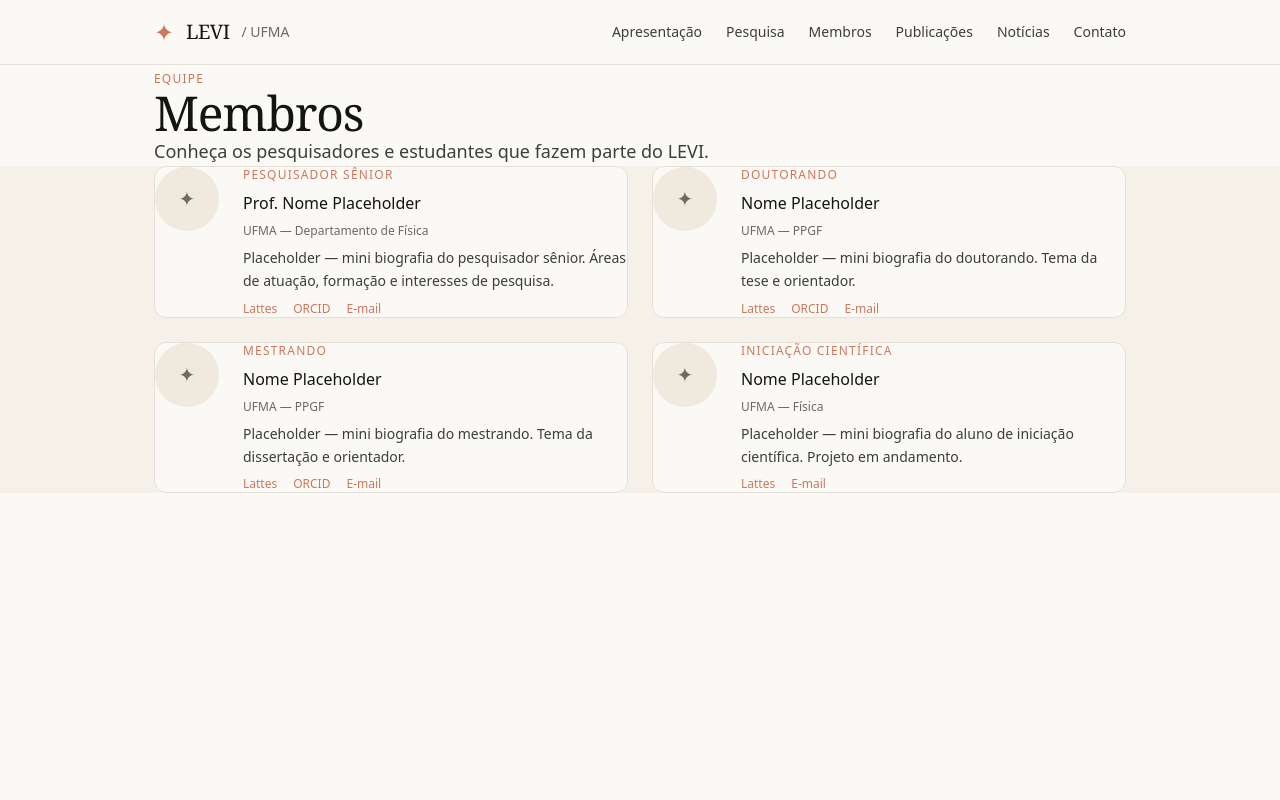
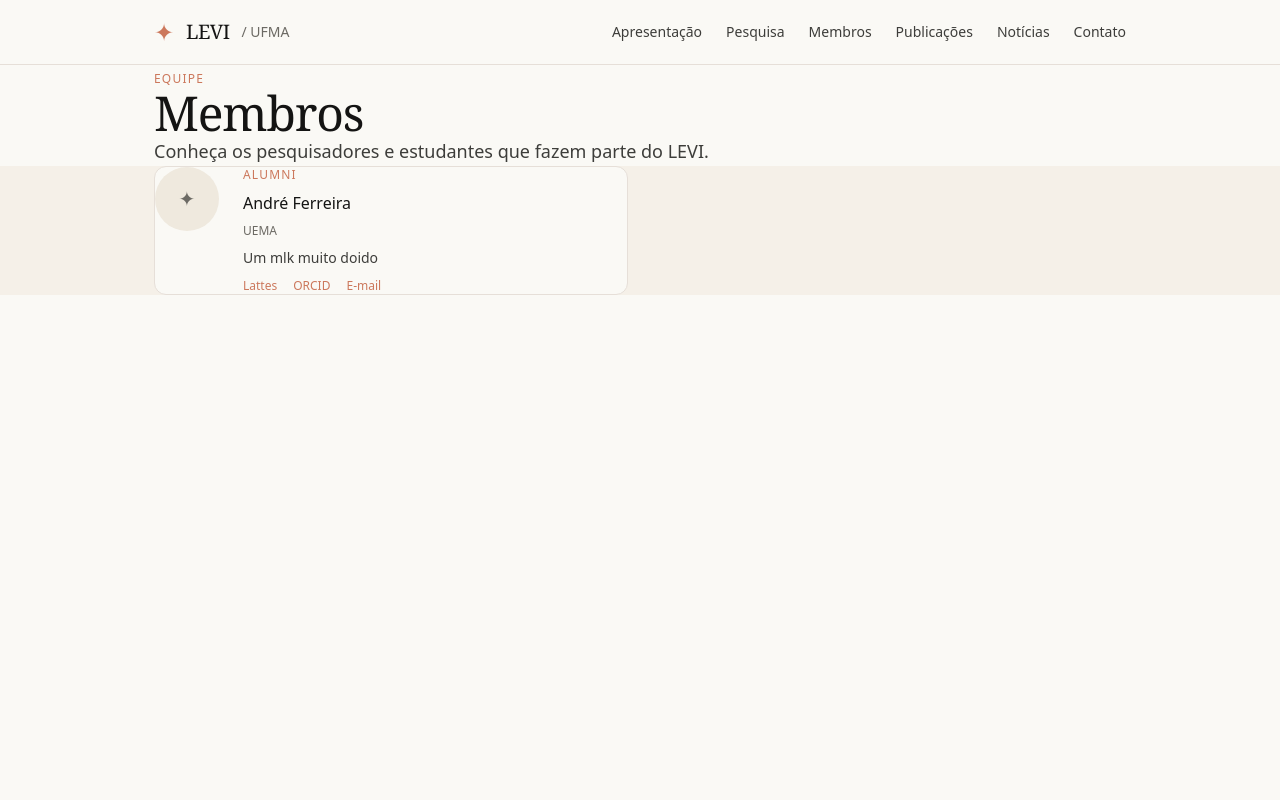
Before and after one commit to researchgroups-ufma/levi, a Next.js app: page /members in a window 1280 px wide. Shown: the top 800 px of the page. Built offline with nearby package versions, Linux system fonts and the light colour scheme.

Commit message:
feat: páginas conectadas ao conteúdo do CMS

```diff
--- a/app/members/page.tsx
+++ b/app/members/page.tsx
@@ -1,48 +1,32 @@
-const members = [
-  {
-    name: 'Prof. Nome Placeholder',
-    role: 'Pesquisador Sênior',
-    affiliation: 'UFMA — Departamento de Física',
-    bio: 'Placeholder — mini biografia do pesquisador sênior. Áreas de atuação, formação e interesses de pesquisa.',
-    email: 'placeholder@ufma.br',
-    lattes: '#',
-    orcid: '#',
-  },
-  {
-    name: 'Nome Placeholder',
-    role: 'Doutorando',
-    affiliation: 'UFMA — PPGF',
-    bio: 'Placeholder — mini biografia do doutorando. Tema da tese e orientador.',
-    email: 'placeholder@discente.ufma.br',
-    lattes: '#',
-    orcid: '#',
-  },
-  {
-    name: 'Nome Placeholder',
-    role: 'Mestrando',
-    affiliation: 'UFMA — PPGF',
-    bio: 'Placeholder — mini biografia do mestrando. Tema da dissertação e orientador.',
-    email: 'placeholder@discente.ufma.br',
-    lattes: '#',
-    orcid: '#',
-  },
-  {
-    name: 'Nome Placeholder',
-    role: 'Iniciação Científica',
-    affiliation: 'UFMA — Física',
-    bio: 'Placeholder — mini biografia do aluno de iniciação científica. Projeto em andamento.',
-    email: 'placeholder@discente.ufma.br',
-    lattes: '#',
-    orcid: null,
-  },
-];
+import { getCollection } from '@/lib/mdx';
 
-const roleOrder = ['Pesquisador Sênior', 'Pós-Doutorando', 'Doutorando', 'Mestrando', 'Iniciação Científica'];
+type Member = {
+  slug: string;
+  title: string;
+  role: string;
+  affiliation: string;
+  bio: string;
+  email?: string;
+  lattes?: string;
+  orcid?: string;
+  research_area?: string;
+  photo?: string;
+};
 
 export default function MembersPage() {
+  const members = getCollection('members') as Member[];
+
+  const fallback = [
+    { slug: 'placeholder-1', title: 'Nome Placeholder', role: 'Pesquisador Sênior', affiliation: 'UFMA — Departamento de Física', bio: 'Placeholder — mini biografia.', email: 'placeholder@ufma.br', lattes: '#', orcid: '#' },
+    { slug: 'placeholder-2', title: 'Nome Placeholder', role: 'Doutorando', affiliation: 'UFMA — PPGF', bio: 'Placeholder — mini biografia.', email: 'placeholder@discente.ufma.br', lattes: '#', orcid: undefined },
+    { slug: 'placeholder-3', title: 'Nome Placeholder', role: 'Mestrando', affiliation: 'UFMA — PPGF', bio: 'Placeholder — mini biografia.', email: 'placeholder@discente.ufma.br', lattes: '#', orcid: undefined },
+    { slug: 'placeholder-4', title: 'Nome Placeholder', role: 'Iniciação Científica', affiliation: 'UFMA — Física', bio: 'Placeholder — mini biografia.', email: 'placeholder@discente.ufma.br', lattes: undefined, orcid: undefined },
+  ];
+
+  const data = members.length > 0 ? members : fallback;
+
   return (
     <>
-      {/* Hero da página */}
       <section className="bg-canvas py-24">
         <div className="container-site">
           <span className="inline-block text-xs font-medium uppercase tracking-widest text-primary mb-4">
@@ -57,44 +41,36 @@ export default function MembersPage() {
         </div>
       </section>
 
-      {/* Lista de membros */}
       <section className="bg-surface-soft py-24">
         <div className="container-site">
           <div className="grid grid-cols-1 md:grid-cols-2 gap-6">
-            {members.map((member, i) => (
-              <div key={i} className="bg-canvas rounded-lg p-8 border border-hairline flex gap-6">
-                {/* Avatar placeholder */}
-                <div className="w-16 h-16 rounded-full bg-surface-card shrink-0 flex items-center justify-center">
-                  <span className="text-xl text-muted">✦</span>
+            {data.map((member) => (
+              <div key={member.slug} className="bg-canvas rounded-lg p-8 border border-hairline flex gap-6">
+                <div className="w-16 h-16 rounded-full bg-surface-card shrink-0 flex items-center justify-center overflow-hidden">
+                  {member.photo ? (
+                    <img src={member.photo} alt={member.title} className="w-full h-full object-cover" />
+                  ) : (
+                    <span className="text-xl text-muted">✦</span>
+                  )}
                 </div>
-                {/* Info */}
                 <div className="flex flex-col gap-2">
                   <span className="text-xs font-medium uppercase tracking-widest text-primary">
                     {member.role}
                   </span>
                   <h2 className="font-sans text-base font-medium text-ink">
-                    {member.name}
+                    {member.title}
                   </h2>
                   <p className="text-xs text-muted">{member.affiliation}</p>
-                  <p className="text-sm text-body leading-relaxed mt-1">
-                    {member.bio}
-                  </p>
-                  {/* Links */}
+                  <p className="text-sm text-body leading-relaxed mt-1">{member.bio}</p>
                   <div className="flex gap-4 mt-2">
                     {member.lattes && (
-                      <a href={member.lattes} className="text-xs font-medium text-primary hover:text-primary-active transition-colors">
-                        Lattes
-                      </a>
+                      <a href={member.lattes} className="text-xs font-medium text-primary hover:text-primary-active transition-colors">Lattes</a>
                     )}
                     {member.orcid && (
-                      <a href={member.orcid} className="text-xs font-medium text-primary hover:text-primary-active transition-colors">
-                        ORCID
-                      </a>
+                      <a href={member.orcid} className="text-xs font-medium text-primary hover:text-primary-active transition-colors">ORCID</a>
                     )}
                     {member.email && (
-                      <a href={`mailto:${member.email}`} className="text-xs font-medium text-primary hover:text-primary-active transition-colors">
-                        E-mail
-                      </a>
+                      <a href={'mailto:' + member.email} className="text-xs font-medium text-primary hover:text-primary-active transition-colors">E-mail</a>
                     )}
                   </div>
                 </div>
--- a/app/news/page.tsx
+++ b/app/news/page.tsx
@@ -1,38 +1,28 @@
-const news = [
-  {
-    title: 'Título da Notícia Placeholder 1',
-    date: '15 de maio de 2025',
-    category: 'Publicação',
-    excerpt:
-      'Placeholder — resumo da notícia 1. Descreva brevemente o que aconteceu e por que é relevante para o grupo.',
-  },
-  {
-    title: 'Título da Notícia Placeholder 2',
-    date: '02 de abril de 2025',
-    category: 'Defesa',
-    excerpt:
-      'Placeholder — resumo da notícia 2. Descreva brevemente o que aconteceu e por que é relevante para o grupo.',
-  },
-  {
-    title: 'Título da Notícia Placeholder 3',
-    date: '18 de março de 2025',
-    category: 'Premiação',
-    excerpt:
-      'Placeholder — resumo da notícia 3. Descreva brevemente o que aconteceu e por que é relevante para o grupo.',
-  },
-  {
-    title: 'Título da Notícia Placeholder 4',
-    date: '05 de fevereiro de 2025',
-    category: 'Visita',
-    excerpt:
-      'Placeholder — resumo da notícia 4. Descreva brevemente o que aconteceu e por que é relevante para o grupo.',
-  },
-];
+import { getCollection } from '@/lib/mdx';
+
+type News = {
+  slug: string;
+  title: string;
+  date: string;
+  category: string;
+  excerpt: string;
+  cover_image?: string;
+};
 
 export default function NewsPage() {
+  const news = getCollection('news') as News[];
+
+  const fallback: News[] = [
+    { slug: 'placeholder-1', title: 'Título da Notícia Placeholder 1', date: '15 de maio de 2025', category: 'Publicação', excerpt: 'Placeholder — resumo da notícia 1.' },
+    { slug: 'placeholder-2', title: 'Título da Notícia Placeholder 2', date: '02 de abril de 2025', category: 'Defesa', excerpt: 'Placeholder — resumo da notícia 2.' },
+    { slug: 'placeholder-3', title: 'Título da Notícia Placeholder 3', date: '18 de março de 2025', category: 'Premiação', excerpt: 'Placeholder — resumo da notícia 3.' },
+    { slug: 'placeholder-4', title: 'Título da Notícia Placeholder 4', date: '05 de fevereiro de 2025', category: 'Visita', excerpt: 'Placeholder — resumo da notícia 4.' },
+  ];
+
+  const data = news.length > 0 ? news : fallback;
+
   return (
     <>
-      {/* Hero da página */}
       <section className="bg-canvas py-24">
         <div className="container-site">
           <span className="inline-block text-xs font-medium uppercase tracking-widest text-primary mb-4">
@@ -47,13 +37,11 @@ export default function NewsPage() {
         </div>
       </section>
 
-      {/* Lista de notícias */}
       <section className="bg-surface-soft py-24">
         <div className="container-site">
           <div className="grid grid-cols-1 md:grid-cols-2 gap-6">
-            {news.map((item, i) => (
-              <div key={i} className="bg-canvas rounded-lg p-8 border border-hairline flex flex-col gap-4">
-                {/* Categoria e data */}
+            {data.map((item) => (
+              <div key={item.slug} className="bg-canvas rounded-lg p-8 border border-hairline flex flex-col gap-4">
                 <div className="flex items-center justify-between">
                   <span className="text-xs font-medium uppercase tracking-widest text-primary">
                     {item.category}
@@ -62,17 +50,14 @@ export default function NewsPage() {
                     {item.date}
                   </span>
                 </div>
-                {/* Título */}
                 <h2 className="font-serif text-xl text-ink tracking-tight leading-snug">
                   {item.title}
                 </h2>
-                {/* Resumo */}
                 <p className="text-sm text-body leading-relaxed">
                   {item.excerpt}
                 </p>
-                {/* Link */}
                 <div className="mt-auto pt-2">
-                  <span className="text-xs font-medium text-primary hover:text-primary-active transition-colors cursor-pointer">
+                  <span className="text-xs font-medium text-primary cursor-pointer">
                     Ler mais →
                   </span>
                 </div>
--- a/app/publications/page.tsx
+++ b/app/publications/page.tsx
@@ -1,21 +1,28 @@
+import { getCollection } from '@/lib/mdx';
+
 type Publication = {
+  slug: string;
   title: string;
   authors: string;
   year: number;
-  journal: string | null;
+  journal?: string;
   type: string;
-  doi: string | null;
-  arxiv: string | null;
+  doi?: string;
+  arxiv?: string;
 };
 
-const publications: Publication[] = [
-  { title: 'Publicacao Placeholder 1', authors: 'Autor A, Autor B', year: 2024, journal: 'Journal Placeholder', type: 'Artigo', doi: '10.xxxx/p1', arxiv: 'xxxx.xxxxx' },
-  { title: 'Publicacao Placeholder 2', authors: 'Autor A, Autor D', year: 2024, journal: 'Physical Review Placeholder', type: 'Artigo', doi: '10.xxxx/p2', arxiv: null },
-  { title: 'Publicacao Placeholder 3', authors: 'Autor B, Autor E', year: 2023, journal: null, type: 'Preprint', doi: null, arxiv: 'xxxx.xxxxx' },
-  { title: 'Publicacao Placeholder 4', authors: 'Autor A, Autor C', year: 2023, journal: 'Placeholder Letters', type: 'Artigo', doi: '10.xxxx/p4', arxiv: 'xxxx.xxxxx' },
-];
+export default function PublicationsPage() {
+  const publications = getCollection('publications') as Publication[];
 
-export default function PublicationsPage() {
+  const fallback: Publication[] = [
+    { slug: 'p1', title: 'Publicacao Placeholder 1', authors: 'Autor A, Autor B', year: 2024, journal: 'Journal Placeholder', type: 'Artigo', doi: '10.xxxx/p1', arxiv: 'xxxx.xxxxx' },
+    { slug: 'p2', title: 'Publicacao Placeholder 2', authors: 'Autor A, Autor D', year: 2024, journal: 'Physical Review Placeholder', type: 'Artigo', doi: '10.xxxx/p2' },
+    { slug: 'p3', title: 'Publicacao Placeholder 3', authors: 'Autor B, Autor E', year: 2023, type: 'Preprint', arxiv: 'xxxx.xxxxx' },
+    { slug: 'p4', title: 'Publicacao Placeholder 4', authors: 'Autor A, Autor C', year: 2023, journal: 'Placeholder Letters', type: 'Artigo', doi: '10.xxxx/p4', arxiv: 'xxxx.xxxxx' },
+  ];
+
+  const data = publications.length > 0 ? publications : fallback;
+
   return (
     <>
       <section className="bg-canvas py-24">
@@ -27,8 +34,8 @@ export default function PublicationsPage() {
       </section>
       <section className="bg-surface-dark py-24">
         <div className="container-site flex flex-col gap-6">
-          {publications.map((pub, i) => (
-            <div key={i} className="bg-surface-dark-elevated rounded-lg p-8">
+          {data.map((pub) => (
+            <div key={pub.slug} className="bg-surface-dark-elevated rounded-lg p-8">
               <div className="flex flex-col md:flex-row md:items-start justify-between gap-4">
                 <div className="flex flex-col gap-2">
                   <div className="flex items-center gap-3">
@@ -38,11 +45,11 @@ export default function PublicationsPage() {
                   </div>
                   <h2 className="font-sans text-base font-medium text-on-dark leading-snug">{pub.title}</h2>
                   <p className="text-sm text-on-dark-soft">{pub.authors}</p>
-                  {pub.journal !== null && <p className="text-sm text-muted-soft italic">{pub.journal}</p>}
+                  {pub.journal && <p className="text-sm text-muted-soft italic">{pub.journal}</p>}
                 </div>
                 <div className="flex gap-3 shrink-0">
-                  {pub.doi !== null && <a href={'https://doi.org/' + pub.doi} className="text-xs font-medium text-primary border border-surface-dark-soft px-3 py-1 rounded-pill">DOI</a>}
-                  {pub.arxiv !== null && <a href={'https://arxiv.org/abs/' + pub.arxiv} className="text-xs font-medium text-primary border border-surface-dark-soft px-3 py-1 rounded-pill">arXiv</a>}
+                  {pub.doi && <a href={'https://doi.org/' + pub.doi} className="text-xs font-medium text-primary border border-surface-dark-soft px-3 py-1 rounded-pill">DOI</a>}
+                  {pub.arxiv && <a href={'https://arxiv.org/abs/' + pub.arxiv} className="text-xs font-medium text-primary border border-surface-dark-soft px-3 py-1 rounded-pill">arXiv</a>}
                 </div>
               </div>
             </div>
--- a/app/research/page.tsx
+++ b/app/research/page.tsx
@@ -1,28 +1,26 @@
+import { getCollection } from '@/lib/mdx';
+
+type Research = {
+  slug: string;
+  title: string;
+  summary: string;
+  body?: string;
+  image?: string;
+};
+
 export default function ResearchPage() {
-  const areas = [
-    {
-      title: 'Linha de Pesquisa 1',
-      summary: 'Placeholder — resumo curto da linha de pesquisa 1.',
-      description:
-        'Placeholder — descrição completa da linha de pesquisa 1. Explique os objetivos, métodos e resultados esperados desta área de investigação do LEVI.',
-    },
-    {
-      title: 'Linha de Pesquisa 2',
-      summary: 'Placeholder — resumo curto da linha de pesquisa 2.',
-      description:
-        'Placeholder — descrição completa da linha de pesquisa 2. Explique os objetivos, métodos e resultados esperados desta área de investigação do LEVI.',
-    },
-    {
-      title: 'Linha de Pesquisa 3',
-      summary: 'Placeholder — resumo curto da linha de pesquisa 3.',
-      description:
-        'Placeholder — descrição completa da linha de pesquisa 3. Explique os objetivos, métodos e resultados esperados desta área de investigação do LEVI.',
-    },
+  const areas = getCollection('research') as Research[];
+
+  const fallback = [
+    { slug: 'placeholder-1', title: 'Linha de Pesquisa 1', summary: 'Placeholder — resumo curto da linha de pesquisa 1.', body: 'Placeholder — descrição completa da linha de pesquisa 1.' },
+    { slug: 'placeholder-2', title: 'Linha de Pesquisa 2', summary: 'Placeholder — resumo curto da linha de pesquisa 2.', body: 'Placeholder — descrição completa da linha de pesquisa 2.' },
+    { slug: 'placeholder-3', title: 'Linha de Pesquisa 3', summary: 'Placeholder — resumo curto da linha de pesquisa 3.', body: 'Placeholder — descrição completa da linha de pesquisa 3.' },
   ];
+
+  const data = areas.length > 0 ? areas : fallback;
 
   return (
     <>
-      {/* Hero da página */}
       <section className="bg-canvas py-24">
         <div className="container-site">
           <span className="inline-block text-xs font-medium uppercase tracking-widest text-primary mb-4">
@@ -32,17 +30,15 @@ export default function ResearchPage() {
             Linhas de pesquisa
           </h1>
           <p className="text-lg text-body leading-relaxed max-w-2xl">
-            Placeholder — descrição geral das áreas de investigação do LEVI
-            e sua contribuição para o avanço científico.
+            Descrição geral das áreas de investigação do LEVI e sua contribuição para o avanço científico.
           </p>
         </div>
       </section>
 
-      {/* Lista de áreas */}
       <section className="bg-surface-soft py-24">
         <div className="container-site flex flex-col gap-8">
-          {areas.map((area, i) => (
-            <div key={i} className="bg-canvas rounded-lg p-8 border border-hairline">
+          {data.map((area) => (
+            <div key={area.slug} className="bg-canvas rounded-lg p-8 border border-hairline">
               <div className="flex items-start gap-4 mb-4">
                 <span className="text-primary text-xl mt-1">✦</span>
                 <div>
@@ -52,9 +48,11 @@ export default function ResearchPage() {
                   <p className="text-sm font-medium text-muted mb-4">
                     {area.summary}
                   </p>
-                  <p className="text-base text-body leading-relaxed">
-                    {area.description}
-                  </p>
+                  {area.body && (
+                    <p className="text-base text-body leading-relaxed">
+                      {area.body}
+                    </p>
+                  )}
                 </div>
               </div>
             </div>
--- /dev/null
+++ b/lib/mdx.ts
@@ -0,0 +1,34 @@
+import fs from 'fs';
+import path from 'path';
+import matter from 'gray-matter';
+
+const contentDirectory = path.join(process.cwd(), 'content');
+
+export function getCollection(folder: string) {
+  const dir = path.join(contentDirectory, folder);
+
+  if (!fs.existsSync(dir)) return [];
+
+  const files = fs.readdirSync(dir).filter((f) => f.endsWith('.md'));
+
+  return files.map((filename) => {
+    const filePath = path.join(dir, filename);
+    const fileContent = fs.readFileSync(filePath, 'utf-8');
+    const { data, content } = matter(fileContent);
+    return {
+      slug: filename.replace('.md', ''),
+      ...data,
+      content,
+    };
+  });
+}
+
+export function getSingleFile(filePath: string) {
+  const fullPath = path.join(contentDirectory, filePath);
+
+  if (!fs.existsSync(fullPath)) return null;
+
+  const fileContent = fs.readFileSync(fullPath, 'utf-8');
+  const { data, content } = matter(fileContent);
+  return { ...data, content };
+}
--- a/package.json
+++ b/package.json
@@ -9,6 +9,7 @@
     "lint": "eslint"
   },
   "dependencies": {
+    "gray-matter": "^4.0.3",
     "next": "16.2.7",
     "react": "19.2.4",
     "react-dom": "19.2.4"
```
Also changed, not shown: 1 other file (tests, documents, lock files or other folders).
